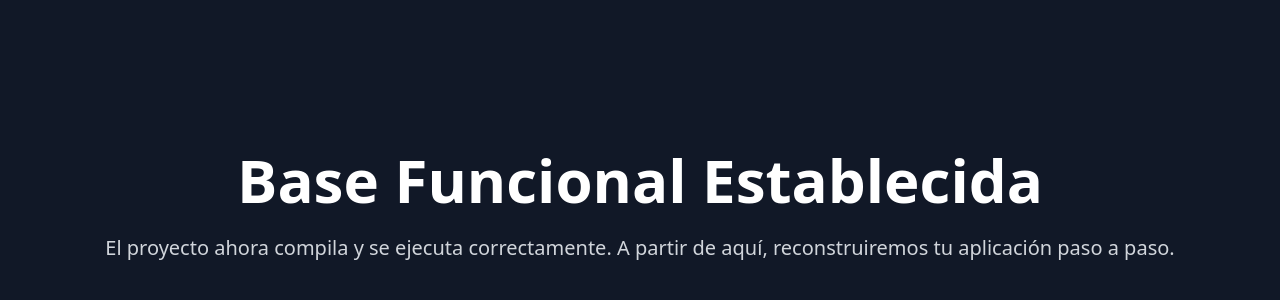
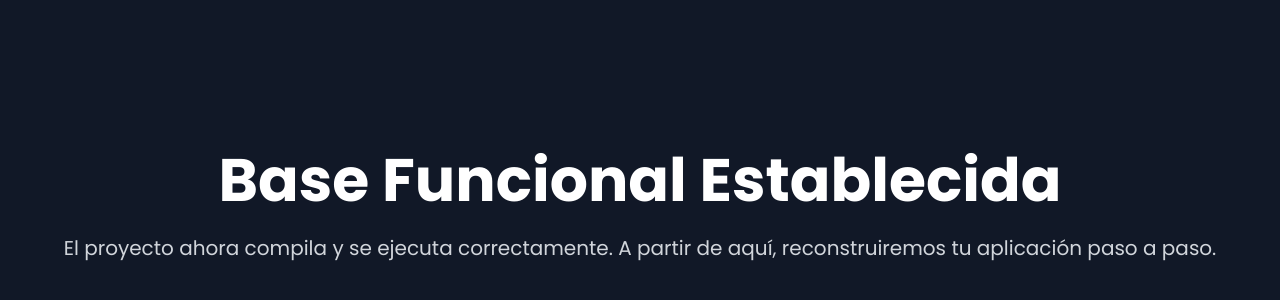
Before and after one commit to Nexhora/AdversAI-Seguro, a Next.js app: page / in a window 1280 px wide. Shown: the part 194-494 px from the top of the page. Built offline with nearby package versions, Linux system fonts and the light colour scheme.

Commit message:
funciono

```diff
--- a/package.json
+++ b/package.json
@@ -19,6 +19,7 @@
     "@types/react": "^18",
     "@types/react-dom": "18",
     "postcss": "^8",
+    "tailwindcss-animate": "^1.0.7",
     "typescript": "^5"
   }
 }
--- a/src/app/globals.css
+++ b/src/app/globals.css
@@ -3,7 +3,74 @@
 @tailwind utilities;
 
 @layer base {
-  body {
-    @apply bg-gray-900 text-white;
+  :root {
+    --background: 222.2 84% 4.9%;
+    --foreground: 210 40% 98%;
+
+    --card: 222.2 84% 4.9%;
+    --card-foreground: 210 40% 98%;
+
+    --popover: 222.2 84% 4.9%;
+    --popover-foreground: 210 40% 98%;
+
+    --primary: 210 40% 98%;
+    --primary-foreground: 222.2 47.4% 11.2%;
+
+    --secondary: 217.2 32.6% 17.5%;
+    --secondary-foreground: 210 40% 98%;
+
+    --muted: 217.2 32.6% 17.5%;
+    --muted-foreground: 215 20.2% 65.1%;
+
+    --accent: 217.2 32.6% 17.5%;
+    --accent-foreground: 210 40% 98%;
+
+    --destructive: 0 62.8% 30.6%;
+    --destructive-foreground: 210 40% 98%;
+
+    --border: 217.2 32.6% 17.5%;
+    --input: 217.2 32.6% 17.5%;
+    --ring: 212.7 26.8% 83.9%;
+
+    --radius: 0.5rem;
+  }
+
+  .dark {
+    --background: 222.2 84% 4.9%;
+    --foreground: 210 40% 98%;
+
+    --card: 222.2 84% 4.9%;
+    --card-foreground: 210 40% 98%;
+
+    --popover: 222.2 84% 4.9%;
+    --popover-foreground: 210 40% 98%;
+
+    --primary: 210 40% 98%;
+    --primary-foreground: 222.2 47.4% 11.2%;
+
+    --secondary: 217.2 32.6% 17.5%;
+    --secondary-foreground: 210 40% 98%;
+
+    --muted: 217.2 32.6% 17.5%;
+    --muted-foreground: 215 20.2% 65.1%;
+
+    --accent: 217.2 32.6% 17.5%;
+    --accent-foreground: 210 40% 98%;
+
+    --destructive: 0 62.8% 30.6%;
+    --destructive-foreground: 210 40% 98%;
+
+    --border: 217.2 32.6% 17.5%;
+    --input: 217.2 32.6% 17.5%;
+    --ring: 212.7 26.8% 83.9%;
   }
 }
+
+@layer base {
+  * {
+    @apply border-border;
+  }
+  body {
+    @apply bg-background text-foreground;
+  }
+}
--- a/src/app/layout.tsx
+++ b/src/app/layout.tsx
@@ -1,9 +1,23 @@
 import type { Metadata } from "next";
+import { Poppins, PT_Sans } from "next/font/google";
 import "./globals.css";
+import { cn } from "@/lib/utils";
+
+const fontBody = Poppins({
+  subsets: ["latin"],
+  variable: "--font-body",
+  weight: ["400", "500", "600", "700"],
+});
+
+const fontHeadline = PT_Sans({
+  subsets: ["latin"],
+  variable: "--font-headline",
+  weight: ["400", "700"],
+});
 
 export const metadata: Metadata = {
-  title: "AdVerseAI - Base Funcional",
-  description: "Proyecto listo para reconstruir.",
+  title: "AdVerseAI",
+  description: "Reclama el control de tu privacidad.",
 };
 
 export default function RootLayout({
@@ -13,7 +27,13 @@ export default function RootLayout({
 }>) {
   return (
     <html lang="es">
-      <body>
+      <body
+        className={cn(
+          "min-h-screen bg-background font-body antialiased",
+          fontBody.variable,
+          fontHeadline.variable
+        )}
+      >
         {children}
       </body>
     </html>
--- a/tailwind.config.ts
+++ b/tailwind.config.ts
@@ -1,16 +1,84 @@
-import type { Config } from "tailwindcss"
+import type { Config } from "tailwindcss";
 
 const config: Config = {
+  darkMode: ["class"],
   content: [
-    './pages/**/*.{ts,tsx}',
-    './components/**/*.{ts,tsx}',
-    './app/**/*.{ts,tsx}',
-    './src/**/*.{ts,tsx}',
-	],
+    "./pages/**/*.{ts,tsx}",
+    "./components/**/*.{ts,tsx}",
+    "./app/**/*.{ts,tsx}",
+    "./src/**/*.{ts,tsx}",
+  ],
+  prefix: "",
   theme: {
-    extend: {},
+    container: {
+      center: true,
+      padding: "2rem",
+      screens: {
+        "2xl": "1400px",
+      },
+    },
+    extend: {
+      fontFamily: {
+        body: ["var(--font-body)"],
+        headline: ["var(--font-headline)"],
+      },
+      colors: {
+        border: "hsl(var(--border))",
+        input: "hsl(var(--input))",
+        ring: "hsl(var(--ring))",
+        background: "hsl(var(--background))",
+        foreground: "hsl(var(--foreground))",
+        primary: {
+          DEFAULT: "hsl(var(--primary))",
+          foreground: "hsl(var(--primary-foreground))",
+        },
+        secondary: {
+          DEFAULT: "hsl(var(--secondary))",
+          foreground: "hsl(var(--secondary-foreground))",
+        },
+        destructive: {
+          DEFAULT: "hsl(var(--destructive))",
+          foreground: "hsl(var(--destructive-foreground))",
+        },
+        muted: {
+          DEFAULT: "hsl(var(--muted))",
+          foreground: "hsl(var(--muted-foreground))",
+        },
+        accent: {
+          DEFAULT: "hsl(var(--accent))",
+          foreground: "hsl(var(--accent-foreground))",
+        },
+        popover: {
+          DEFAULT: "hsl(var(--popover))",
+          foreground: "hsl(var(--popover-foreground))",
+        },
+        card: {
+          DEFAULT: "hsl(var(--card))",
+          foreground: "hsl(var(--card-foreground))",
+        },
+      },
+      borderRadius: {
+        lg: "var(--radius)",
+        md: "calc(var(--radius) - 2px)",
+        sm: "calc(var(--radius) - 4px)",
+      },
+      keyframes: {
+        "accordion-down": {
+          from: { height: "0" },
+          to: { height: "var(--radix-accordion-content-height)" },
+        },
+        "accordion-up": {
+          from: { height: "var(--radix-accordion-content-height)" },
+          to: { height: "0" },
+        },
+      },
+      animation: {
+        "accordion-down": "accordion-down 0.2s ease-out",
+        "accordion-up": "accordion-up 0.2s ease-out",
+      },
+    },
   },
-  plugins: [],
-}
+  plugins: [require("tailwindcss-animate")],
+};
 
-export default config
+export default config;
```
Also changed, not shown: 1 other file (tests, documents, lock files or other folders).
